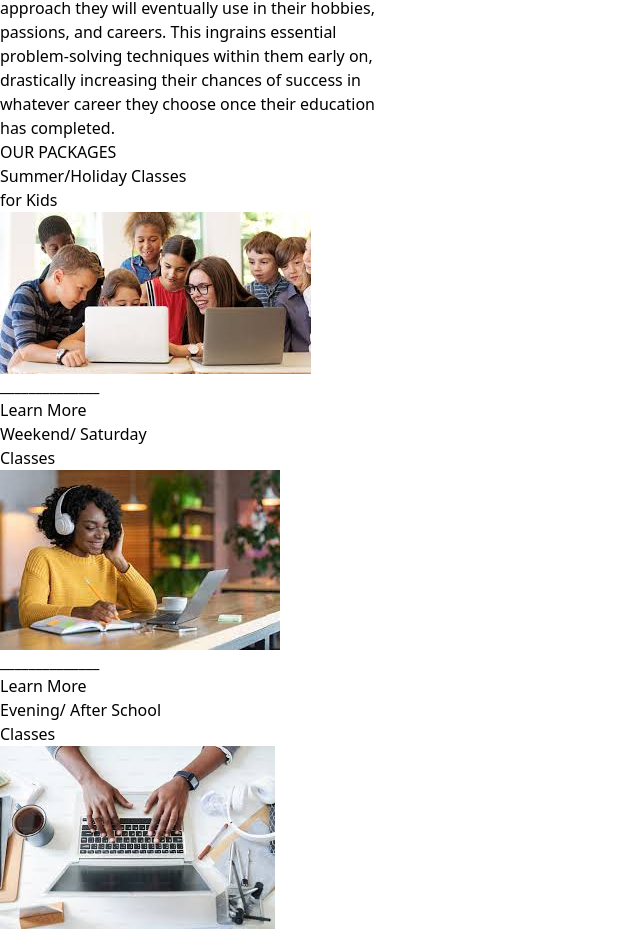
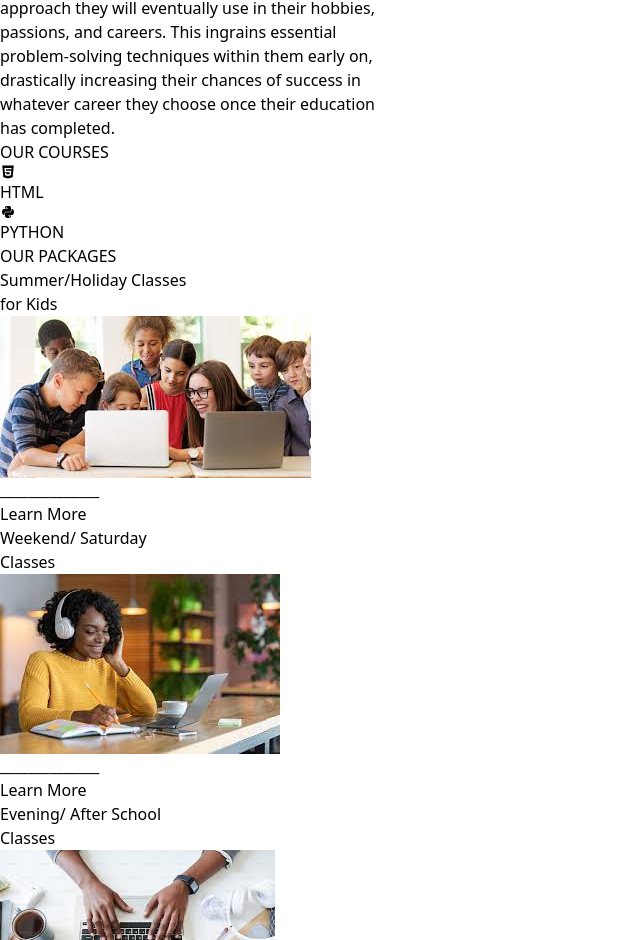
Before and after one commit to Joel0007tech/idealab, a React (Vite) app: page / in a window 1280 px wide. Shown: the part 4296-5236 px from the top of the page, without its empty margins (0-640 px from the left). Built offline with nearby package versions, Linux system fonts and the light colour scheme.

Commit message:
update to idealab

```diff
--- a/package.json
+++ b/package.json
@@ -10,6 +10,7 @@
     "preview": "vite preview"
   },
   "dependencies": {
+    "@react-icons/all-files": "^4.1.0",
     "aos": "^2.3.4",
     "react": "^18.2.0",
     "react-dom": "^18.2.0",
--- a/src/components/Home.jsx
+++ b/src/components/Home.jsx
@@ -1,6 +1,8 @@
 import {React, useState} from "react";
 import { NavLinks, company} from ".";
 import { Link as ScrollLink } from "react-scroll";
+import { AiFillHtml5 } from "react-icons/ai";
+import { IoLogoPython } from "react-icons/io";
 import { Element } from 'react-scroll';
 import logo from "../assets/WhatsApp Image 2023-11-03 at 9.00.00 PM.jpeg";
 import firstImage from "../assets/first idealab.jpg";
@@ -159,6 +161,19 @@ const Home = ({
               </div>
               </div>
         </section>
+        <Element name="curses">
+          <h3 className="text-center font-bold text-2xl">OUR COURSES</h3>
+          <div className="flex flex-row justify-center m-auto gap-3">
+            <div className="flex flex-col gap-3 p-4 bg-slate-500 border rounded-lg">
+            <AiFillHtml5 className="w-24 h-24" style={circle}/>
+            <p className="text-center font-bold">HTML</p>
+            </div>
+            <div className="flex flex-col gap-3 p-4 bg-slate-500 border rounded-lg">
+            <IoLogoPython className="w-24 h-24"/>
+            <p className="text-center font-bold">PYTHON</p>
+            </div>
+          </div>
+          </Element>
       <Element className="p-7 bg-slate-200" name="Training">
         <h3 className="text-black font-bold text-2xl text-center">OUR PACKAGES</h3>
         <div className="flex flex-col gap-5 pt-10">
--- a/src/components/index.js
+++ b/src/components/index.js
@@ -1,7 +1,7 @@
 
 export const NavLinks = [
     {destination: '/', text: "Home"},
-    {destination: 'Courses', text: "Our Courses"},
+    {destination: 'courses', text: "Our Courses"},
     {destination: 'Training', text: "Training Packages"},
     {destination: 'about', text: "About Us"},
     {destination: 'contact', text: "Contact Us"},
```
Also changed, not shown: 1 other file (tests, documents, lock files or other folders).
